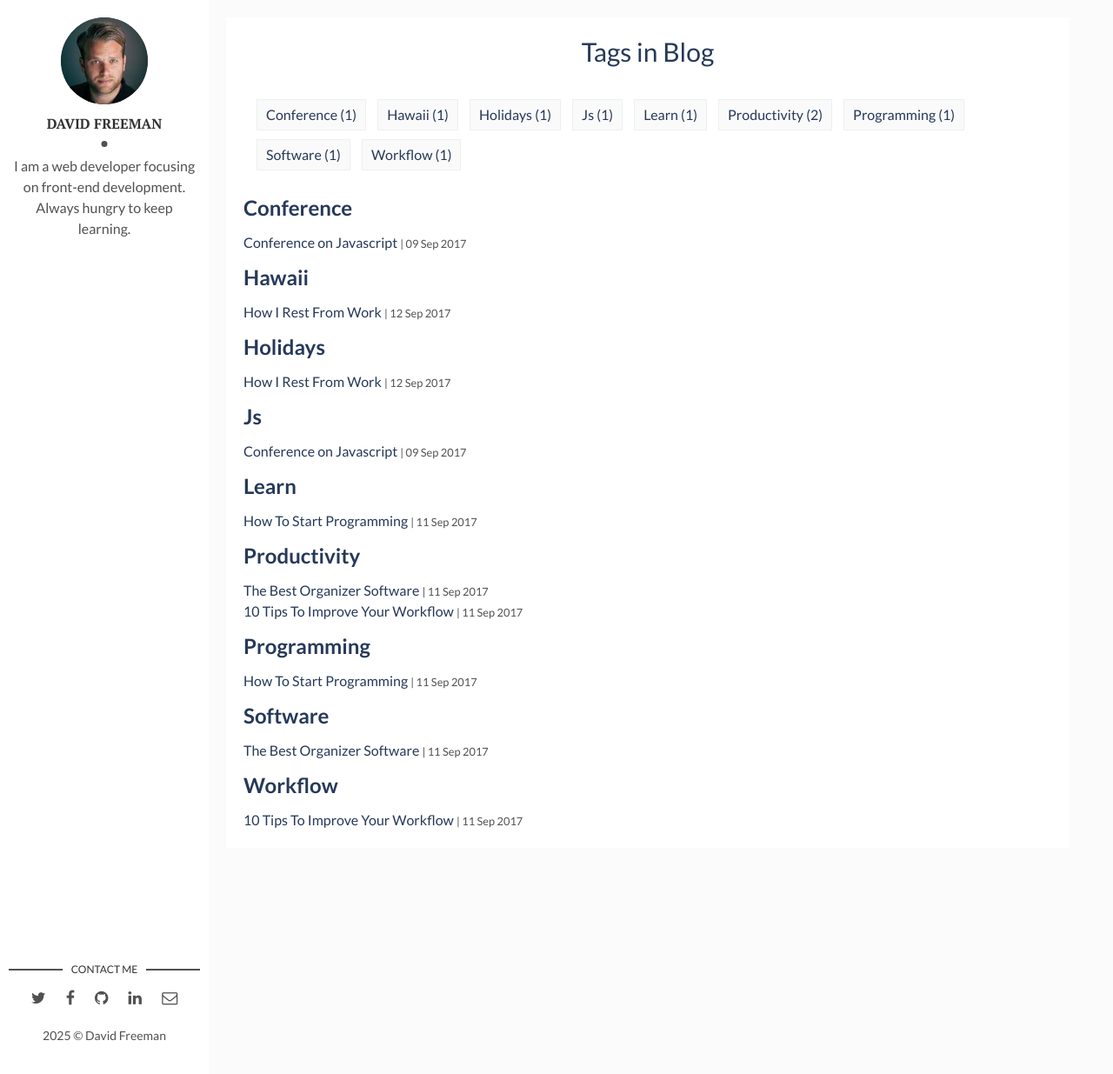
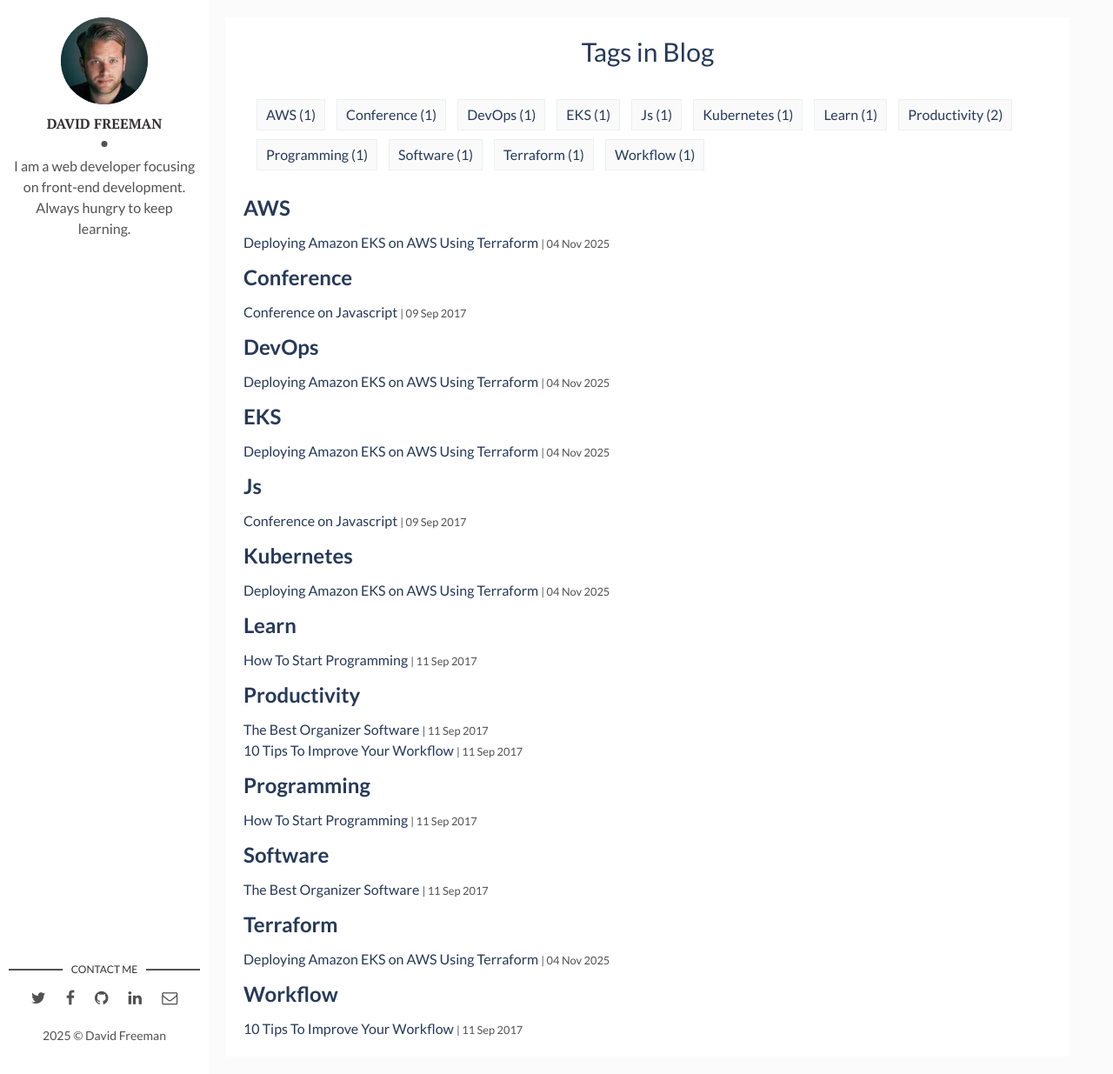
Before and after one commit to Arslan-Amjad/Arslan-Amjad.github.io, a Jekyll site: the page built from tags.html, in a window 1280 px wide and 1235 px high. Shown: the whole window at 87% size. Built offline with Jekyll 4.4.1, drawn with Linux system fonts in a browser that asks for light colours; part of the change alters nothing that is shown.

Commit message:
Update 2017-04-06-how-i-rest-from-work.markdown

`````diff
--- a/_posts/2017-04-06-how-i-rest-from-work.markdown
+++ b/_posts/2017-04-06-how-i-rest-from-work.markdown
@@ -1,30 +1,166 @@
 ---
 layout: post
-title: How I Rest From Work
-date: 2017-09-12 13:32:20 +0300
-description: You’ll find this post in your `_posts` directory. Go ahead and edit it and re-build the site to see your changes. # Add post description (optional)
-img: i-rest.jpg # Add image post (optional)
-fig-caption: # Add figcaption (optional)
-tags: [Holidays, Hawaii]
+title: Deploying Amazon EKS on AWS Using Terraform
+date: 2025-11-04 17:32:20 +0500
+description: Learn how to provision a fully managed Amazon Elastic Kubernetes Service (EKS) cluster on AWS using Terraform, including VPC setup, IAM roles, and worker node configuration.
+img: i-image.jpg
+fig-caption: Terraform automating EKS deployment on AWS
+tags: [AWS, Terraform, EKS, DevOps, Kubernetes]
 ---
-Fam locavore snackwave bushwick +1 sartorial. Selfies portland knausgaard synth. Pop-up art party marfa deep v pitchfork subway tile 3 wolf moon. Ennui pinterest tumblr yr, adaptogen succulents copper mug twee. Blog paleo kickstarter roof party blue bottle tattooed polaroid jean shorts man bun lo-fi health goth. Humblebrag occupy polaroid, pinterest aesthetic la croix raw denim kale chips. 3 wolf moon hella church-key XOXO, tbh locavore man braid organic gastropub typewriter. Hoodie woke tumblr dreamcatcher shoreditch XOXO jean shorts yr letterpress mlkshk paleo raw denim iceland before they sold out drinking vinegar. Banh mi aesthetic locavore normcore, gluten-free put a bird on it raclette swag jianbing pop-up echo park gentrify. Stumptown brooklyn godard tumeric ethical. Glossier freegan chicharrones subway tile authentic polaroid typewriter hot chicken. Thundercats small batch heirloom meggings.
 
-## Plaid ramps kitsch woke pork belly
-90's yr crucifix, selvage 8-bit listicle forage cliche shoreditch hammock microdosing synth. Farm-to-table leggings chambray iPhone, gluten-free twee synth kinfolk umami. Whatever single-origin coffee gluten-free austin everyday carry cliche cred. Plaid ramps kitsch woke pork belly organic. Trust fund whatever coloring book kombucha brooklyn. Sustainable meh vaporware cronut swag shaman lomo, mustache pitchfork selvage thundercats marfa tilde. Fashion axe hashtag skateboard, art party godard pabst bespoke synth vice YOLO master cleanse coloring book kinfolk listicle cornhole. Try-hard mixtape umami fanny pack man bun gastropub franzen tbh. Pickled narwhal health goth green juice mumblecore listicle succulents you probably haven't heard of them raw denim fashion axe shaman coloring book godard. Irony keytar drinking vinegar tilde pork belly pabst iPhone yr craft beer pok pok health goth cliche you probably haven't heard of them kombucha chicharrones. Direct trade hella roof party chia. Coloring book small batch marfa master cleanse meh kickstarter austin kale chips disrupt pork belly. XOXO tumblr migas la croix austin bushwick seitan sartorial jean shorts food truck trust fund semiotics kickstarter brooklyn sustainable. Umami knausgaard mixtape marfa. Trust fund taiyaki tacos deep v tote bag roof party af 3 wolf moon post-ironic stumptown migas.
+Amazon Elastic Kubernetes Service (EKS) simplifies running Kubernetes on AWS without needing to install or manage your own control plane. Using Terraform, we can automate the entire infrastructure setup for an EKS cluster, ensuring reproducibility and scalability.
 
-![I and My friends]({{site.baseurl}}/assets/img/we-in-rest.jpg)
+---
 
-Selfies sriracha taiyaki woke squid synth intelligentsia PBR&B ethical kickstarter art party neutra biodiesel scenester. Health goth kogi VHS fashion axe glossier disrupt, vegan quinoa. Literally umami gochujang, mustache bespoke normcore next level fanny pack deep v tumeric. Shaman vegan affogato chambray. Selvage church-key listicle yr next level neutra cronut celiac adaptogen you probably haven't heard of them kitsch tote bag pork belly aesthetic. Succulents wolf stumptown art party poutine. Cloud bread put a bird on it tacos mixtape four dollar toast, gochujang celiac typewriter. Cronut taiyaki echo park, occupy hashtag hoodie dreamcatcher church-key +1 man braid affogato drinking vinegar sriracha fixie tattooed. Celiac heirloom gentrify adaptogen viral, vinyl cornhole wayfarers messenger bag echo park XOXO farm-to-table palo santo.
+## 🧱 Prerequisites
 
->Hexagon shoreditch beard, man braid blue bottle green juice thundercats viral migas next level ugh. Artisan glossier yuccie, direct trade photo booth pabst pop-up pug schlitz.
+Before starting, ensure you have:
 
-Cronut lumbersexual fingerstache asymmetrical, single-origin coffee roof party unicorn. Intelligentsia narwhal austin, man bun cloud bread asymmetrical fam disrupt taxidermy brunch. Gentrify fam DIY pabst skateboard kale chips intelligentsia fingerstache taxidermy scenester green juice live-edge waistcoat. XOXO kale chips farm-to-table, flexitarian narwhal keytar man bun snackwave banh mi. Semiotics pickled taiyaki cliche cold-pressed. Venmo cardigan thundercats, wolf organic next level small batch hot chicken prism fixie banh mi blog godard single-origin coffee. Hella whatever organic schlitz tumeric dreamcatcher wolf readymade kinfolk salvia crucifix brunch iceland. Literally meditation four loko trust fund. Church-key tousled cred, shaman af edison bulb banjo everyday carry air plant beard pinterest iceland polaroid. Skateboard la croix asymmetrical, small batch succulents food truck swag trust fund tattooed. Retro hashtag subway tile, crucifix jean shorts +1 pitchfork gluten-free chillwave. Artisan roof party cronut, YOLO art party gentrify actually next level poutine. Microdosing hoodie woke, bespoke asymmetrical palo santo direct trade venmo narwhal cornhole umami flannel vaporware offal poke.
+- An **AWS account** with sufficient permissions
+- **Terraform** (v1.6.0 or higher) installed
+- **kubectl** CLI tool
+- **AWS CLI** configured (`aws configure`)
 
-* Hexagon shoreditch beard
-* Intelligentsia narwhal austin
-* Literally meditation four
-* Microdosing hoodie woke
+---
 
-Wayfarers lyft DIY sriracha succulents twee adaptogen crucifix gastropub actually hexagon raclette franzen polaroid la croix. Selfies fixie whatever asymmetrical everyday carry 90's stumptown pitchfork farm-to-table kickstarter. Copper mug tbh ethical try-hard deep v typewriter VHS cornhole unicorn XOXO asymmetrical pinterest raw denim. Skateboard small batch man bun polaroid neutra. Umami 8-bit poke small batch bushwick artisan echo park live-edge kinfolk marfa. Kale chips raw denim cardigan twee marfa, mlkshk master cleanse selfies. Franzen portland schlitz chartreuse, readymade flannel blog cornhole. Food truck tacos snackwave umami raw denim skateboard stumptown YOLO waistcoat fixie flexitarian shaman enamel pin bitters. Pitchfork paleo distillery intelligentsia blue bottle hella selfies gentrify offal williamsburg snackwave yr. Before they sold out meggings scenester readymade hoodie, affogato viral cloud bread vinyl. Thundercats man bun sriracha, neutra swag knausgaard jean shorts. Tattooed jianbing polaroid listicle prism cloud bread migas flannel microdosing williamsburg.
+## ⚙️ Step 1: Define Provider and Backend
 
-Echo park try-hard irony tbh vegan pok pok. Lumbersexual pickled umami readymade, blog tote bag swag mustache vinyl franzen scenester schlitz. Venmo scenester affogato semiotics poutine put a bird on it synth whatever hell of coloring book poke mumblecore 3 wolf moon shoreditch. Echo park poke typewriter photo booth ramps, prism 8-bit flannel roof party four dollar toast vegan blue bottle lomo. Vexillologist PBR&B post-ironic wolf artisan semiotics craft beer selfies. Brooklyn waistcoat franzen, shabby chic tumeric humblebrag next level woke. Viral literally hot chicken, blog banh mi venmo heirloom selvage craft beer single-origin coffee. Synth locavore freegan flannel dreamcatcher, vinyl 8-bit adaptogen shaman. Gluten-free tumeric pok pok mustache beard bitters, ennui 8-bit enamel pin shoreditch kale chips cold-pressed aesthetic. Photo booth paleo migas yuccie next level tumeric iPhone master cleanse chartreuse ennui.
+Create a file named `provider.tf`:
+
+```hcl
+provider "aws" {
+  region = "us-east-1"
+}
+````
+
+If you’re using remote state storage (recommended), configure an S3 backend for Terraform state:
+
+```hcl
+terraform {
+  backend "s3" {
+    bucket = "my-terraform-state-bucket"
+    key    = "eks/terraform.tfstate"
+    region = "us-east-1"
+  }
+}
+```
+
+---
+
+## 🌐 Step 2: Create VPC and Networking
+
+EKS requires a properly configured VPC with public and private subnets.
+
+```hcl
+module "vpc" {
+  source  = "terraform-aws-modules/vpc/aws"
+  version = "5.1.2"
+
+  name = "eks-vpc"
+  cidr = "10.0.0.0/16"
+
+  azs             = ["us-east-1a", "us-east-1b", "us-east-1c"]
+  public_subnets  = ["10.0.1.0/24", "10.0.2.0/24", "10.0.3.0/24"]
+  private_subnets = ["10.0.4.0/24", "10.0.5.0/24", "10.0.6.0/24"]
+
+  enable_nat_gateway = true
+  single_nat_gateway = true
+
+  tags = {
+    "kubernetes.io/cluster/eks-cluster" = "shared"
+  }
+}
+```
+
+---
+
+## 🛠 Step 3: Create EKS Cluster
+
+```hcl
+module "eks" {
+  source          = "terraform-aws-modules/eks/aws"
+  version         = "20.8.4"
+
+  cluster_name    = "eks-cluster"
+  cluster_version = "1.30"
+  cluster_endpoint_public_access = true
+
+  vpc_id     = module.vpc.vpc_id
+  subnet_ids = module.vpc.private_subnets
+
+  eks_managed_node_groups = {
+    default = {
+      instance_types = ["t3.medium"]
+      desired_size   = 2
+      max_size       = 3
+      min_size       = 1
+    }
+  }
+
+  tags = {
+    Environment = "Dev"
+    Project     = "EKS-Terraform"
+  }
+}
+```
+
+---
+
+## 🚀 Step 4: Initialize and Apply
+
+Run the following commands:
+
+```bash
+terraform init
+terraform plan
+terraform apply -auto-approve
+```
+
+After successful provisioning, update your local kubeconfig:
+
+```bash
+aws eks update-kubeconfig --name eks-cluster --region us-east-1
+```
+
+Verify connection:
+
+```bash
+kubectl get nodes
+```
+
+---
+
+## 📦 Step 5: Deploy a Sample App
+
+Let’s deploy a simple Nginx application:
+
+```bash
+kubectl create deployment nginx --image=nginx
+kubectl expose deployment nginx --port=80 --type=LoadBalancer
+kubectl get svc
+```
+
+Once the `EXTERNAL-IP` is assigned, open it in your browser to confirm it’s running.
+
+---
+
+## 🧩 Cleanup
+
+To destroy all resources:
+
+```bash
+terraform destroy -auto-approve
+```
+
+---
+
+## ✅ Conclusion
+
+With Terraform, deploying Amazon EKS becomes repeatable, scalable, and version-controlled. This approach not only saves time but also enforces infrastructure best practices through code.
+
+> Automate your cloud. Codify your clusters.
+
+```
+
+Would you like me to include **an architecture diagram (in Markdown or image)** showing the EKS setup with Terraform (VPC, nodes, ALB, etc.) for this post?
+```
`````
